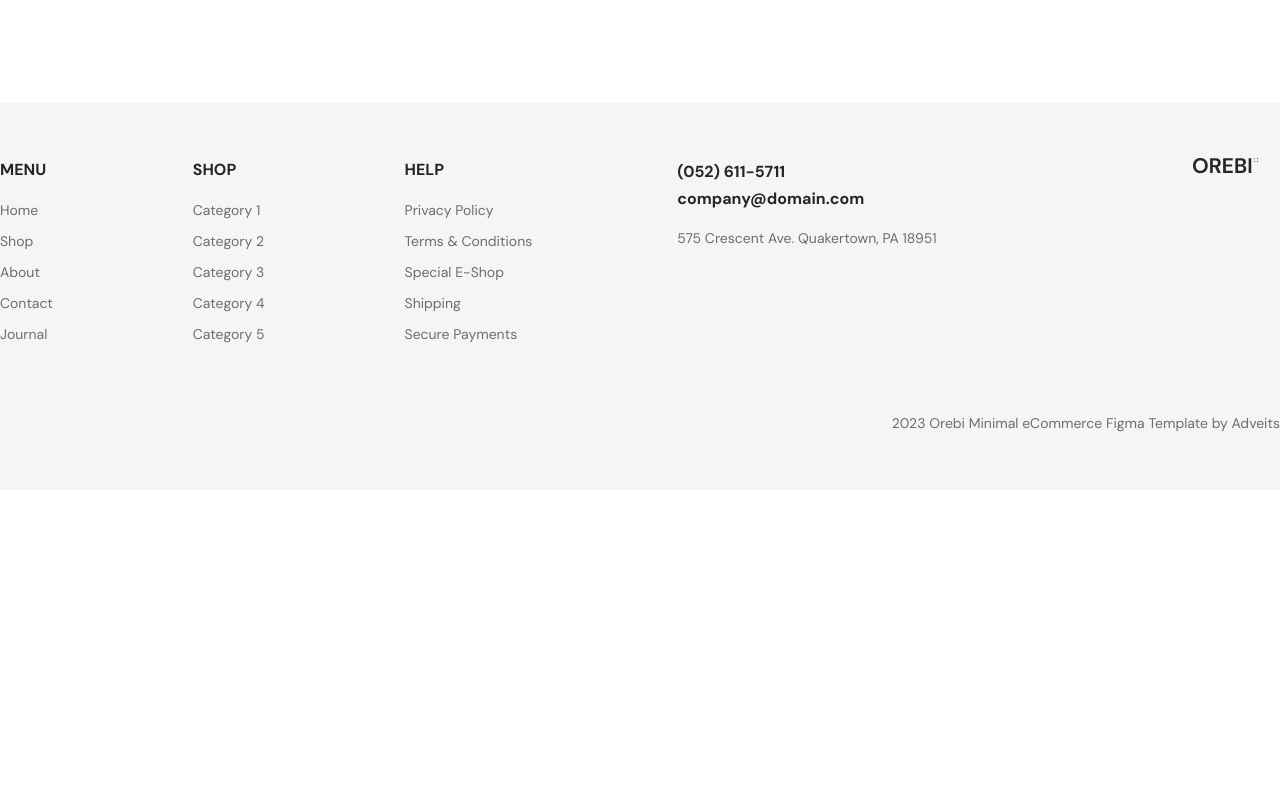
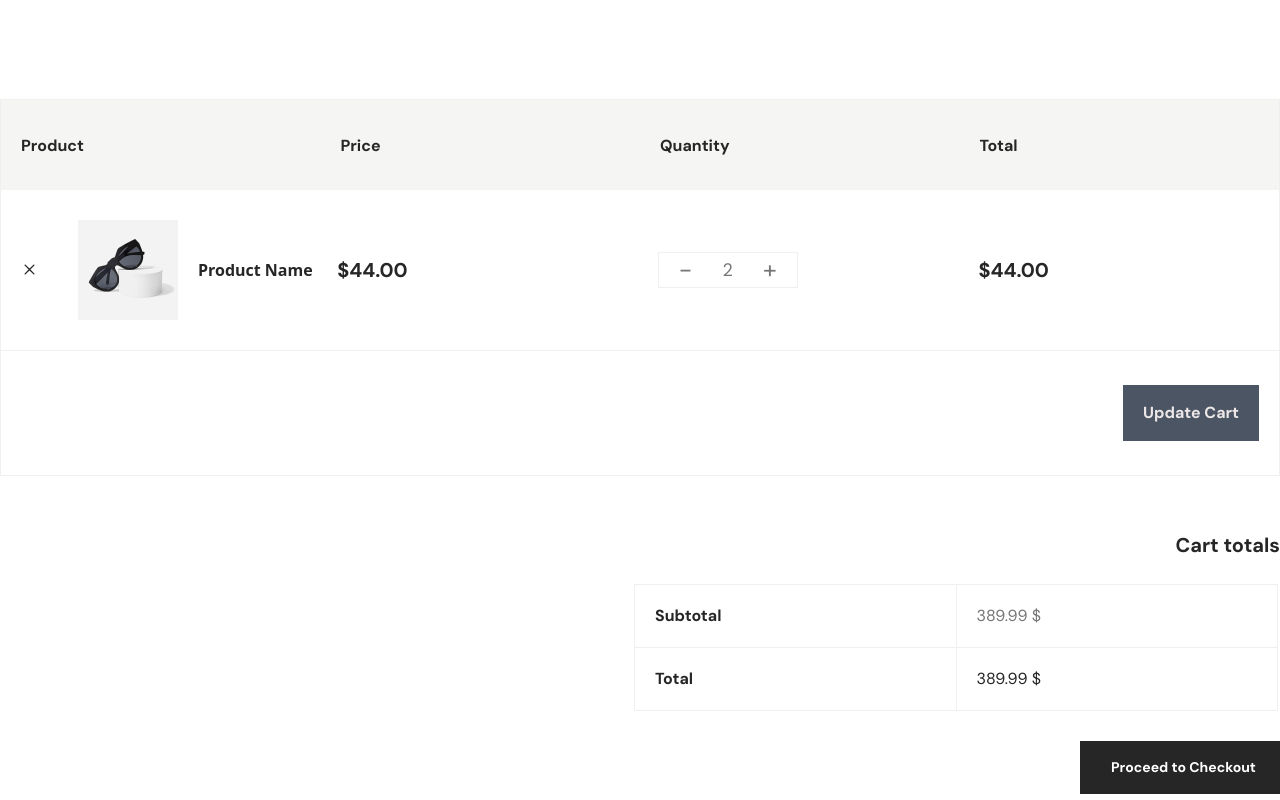
Before and after one commit to Nabab-Sharif/React-Project-5-Ecommerce-Orebi, a React (Vite) app: page /cart in a window 1280 px wide. Shown: the part 460-1260 px from the top of the page. Before the commit the page ends 950 px from the top, so only its background shows below. Built offline with nearby package versions, Linux system fonts and the light colour scheme; some icons are missing.

Commit message:
Cart Page Style Done

```diff
--- a/src/pages/viewCart/CartPage.jsx
+++ b/src/pages/viewCart/CartPage.jsx
@@ -1,4 +1,8 @@
 import BreadCrumb from "../../components/utilities/BreadCrumb"
+import { RxCross2 } from "react-icons/rx";
+import Image from './../../components/utilities/Image';
+import product1 from '../../../src/assets/images/cartProduct-1.png'
+import { Link } from 'react-router-dom';
 
 
 const CartPage = () => {
@@ -16,6 +20,98 @@ const CartPage = () => {
             <h3 className="text-[49px] text-[#262626] font-bold font-dm capitalize mb-[11px]">cart</h3>
             <BreadCrumb lastPath={finalPath} />
           </div>
+
+          {/*............................Cart Table Start Here............................*/}
+          <div className="mt-[136px] border border-[#F0F0F0]">
+
+            {/* table head */}
+            <div className="pt-[34px] pb-[32px] bg-[#F5F5F3] flex">
+              <div className="px-5 w-[400px]">
+                <h5 className="text-base font-bold font-dm text-[#262626]">Product</h5>
+              </div>
+              <div className="px-5 w-[400px]">
+                <h5 className="text-base font-bold font-dm text-[#262626]">Price</h5>
+              </div>
+              <div className="px-5 w-[400px]">
+                <h5 className="text-base font-bold font-dm text-[#262626]">Quantity</h5>
+              </div>
+              <div className="px-5 w-[400px]">
+                <h5 className="text-base font-bold font-dm text-[#262626]">Total</h5>
+              </div>
+
+            </div>
+
+            {/* table body */}
+            <div>
+              <div className="border-b border-[#F0F0F0] py-[30px] flex items-center">
+
+                <div className="pl-5 w-[400px] flex items-center">
+                  <div className="cursor-pointer text-[#262626] text-[17px]">
+                    <RxCross2 />
+                  </div>
+                  <div className="h-[100px] w-[100px] ml-10">
+                    <Image source={product1} alt="cartProduct.png" />
+                  </div>
+                  <div className="ml-5">
+                    <h5 className="text-[#262626] text-base font-bold capitalize">Product name</h5>
+                  </div>
+                </div>
+
+                <div className="px-5 w-[400px]">
+                  <h5 className="text-[#262626] text-xl font-dm leading-normal font-bold"> $44.00</h5>
+                </div>
+
+                <div className="px-5 w-[400px]">
+                  <div className="border border-[#F0F0F0] h-[36px] w-[140px] px-5 flex justify-between items-center">
+                    <button className="text-[#767676] text-[25px] font-dm font-normal leading-[30px]">-</button>
+                    <span className="font-dm text-[18px] text-[#767676] font-normal leading-[30px]">2</span>
+                    <button className="text-[#767676] text-[25px] font-dm font-normal leading-[30px]">+</button>
+                  </div>
+                </div>
+
+                <div className="px-5 w-[400px]">
+                  <h5 className="text-[#262626] text-xl font-dm leading-normal font-bold"> $44.00</h5>
+                </div>
+
+              </div>
+            </div>
+            {/* table footer */}
+            <div className="py-[34px] px-5 text-right">
+              <button className="text-base capitalize text-[#ede7e7] font-dm font-bold hover:text-black hover:bg-orange-300 py-4 px-5 bg-gray-600">Update Cart</button>
+            </div>
+
+          </div>
+          {/*............................Cart Table End Here..............................*/}
+
+
+          {/*............................Cart Total Start Here............................*/}
+          <div className="w-[646px] mt-[54px] ml-auto">
+            <h5 className="text-[20px] text-[#262626] font-bold font-dm leading-normal mb-[24px] text-right">Cart totals</h5>
+            <table className="w-[644px]">
+
+              <tr>
+                <td className="border border-[#F0F0F0] w-1/2 py-4 px-5">
+                  <h4 className="text-[#262626] text-[16px] font-bold leading-[23px] font-dm">Subtotal</h4>
+                </td>
+                <td className="border border-[#F0F0F0] w-1/2 py-4 px-5">
+                  <p className="text-[#767676] font-normal leading-[30px] text-[16px] font-dm">389.99 $</p>
+                </td>
+              </tr>
+
+              <tr>
+                <td className="border border-[#F0F0F0] w-1/2 py-4 px-5">
+                  <h4 className="text-[#262626] text-[16px] font-bold leading-[23px] font-dm">Total</h4>
+                </td>
+                <td className="border border-[#F0F0F0] w-1/2 py-4 px-5">
+                  <p className="text-[#262626] font-normal leading-[30px] text-[16px] font-dm">389.99 $</p>
+                </td>
+              </tr>
+
+            </table>
+            <Link to='/checkout' className="bg-[#262626] py-[16px] pl-[31px]  text-[#FFFFFF] font-dm text-[14px] font-bold mt-[30px] block w-[200px] ml-auto">Proceed to Checkout</Link>
+          </div>
+          {/*............................Cart Total End Here..............................*/}
+
         </div>
       </section>
     </>
```
Also changed, not shown: src/assets/images/bankUparrow.png (deleted), src/assets/images/cartProduct-1.png (added).
